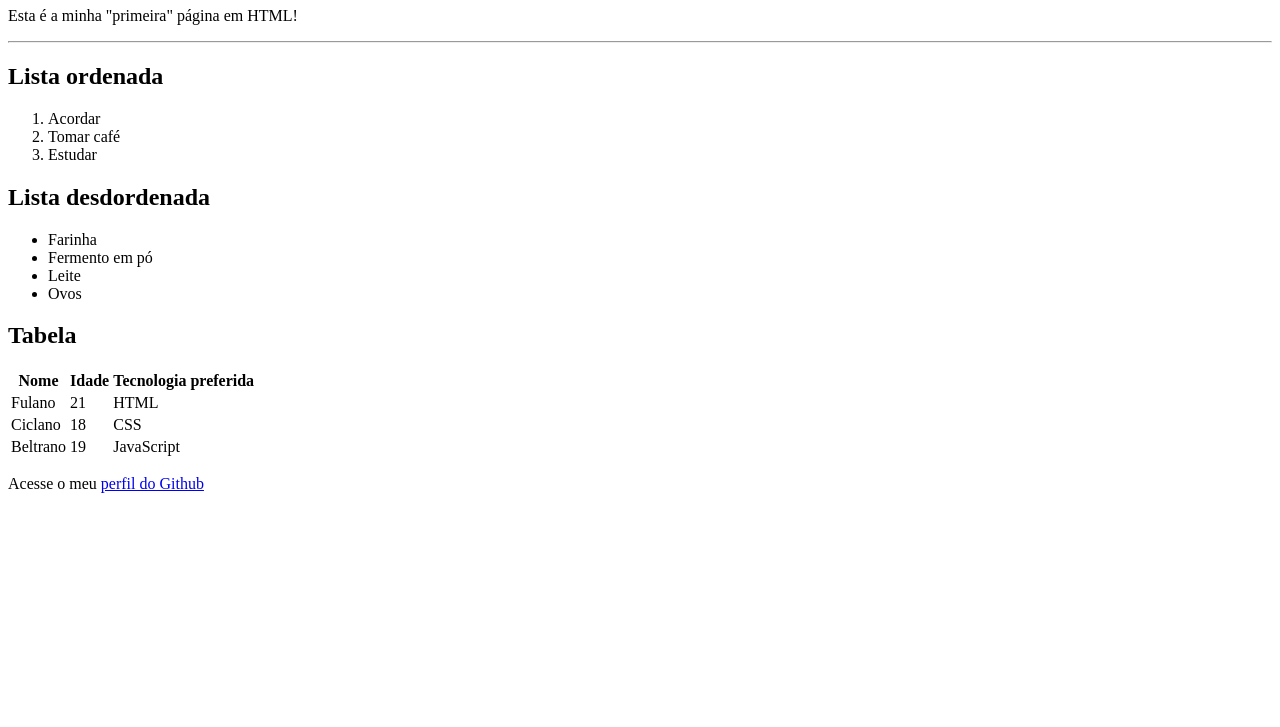
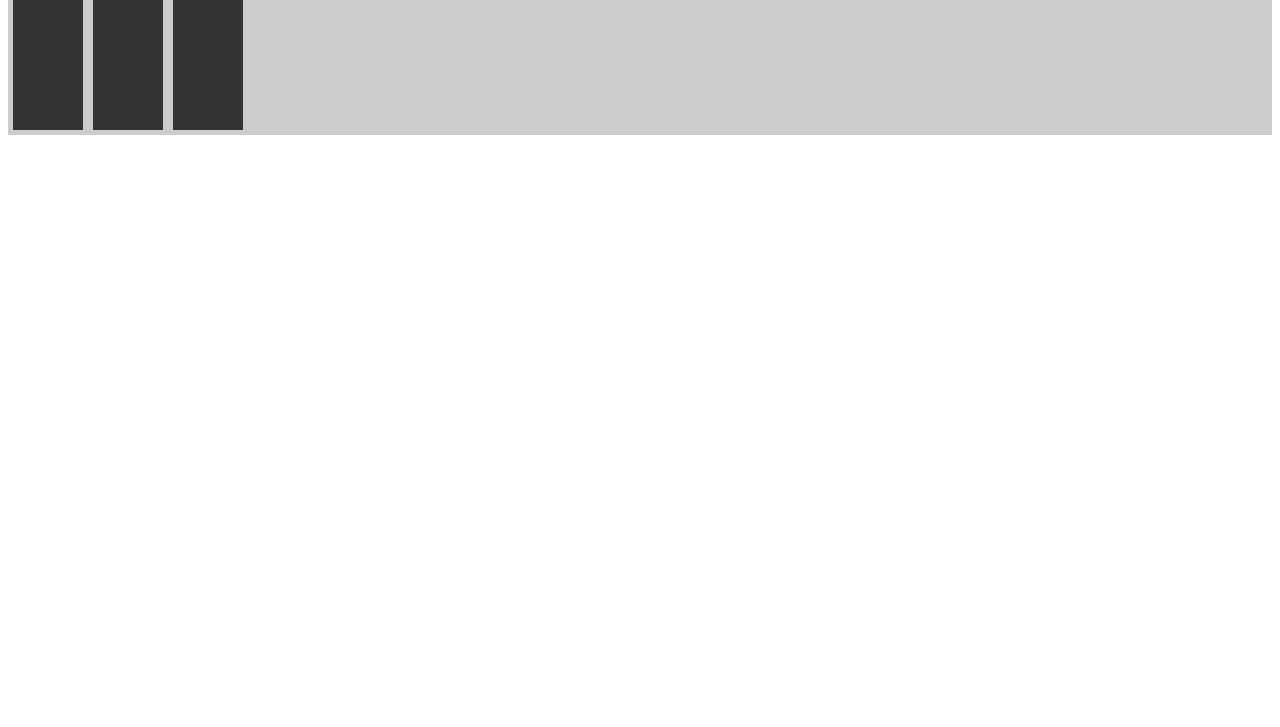
Before and after one commit to YoshimitsuUnesp/hello-world, a plain HTML site: page index.html in a window 1280 px wide. Shown: the part 73-800 px from the top of the page. Drawn offline with Linux system fonts and the light colour scheme.

Commit message:
Começando Curso Flex Box

```diff
--- /dev/null
+++ b/css/styles.css
@@ -0,0 +1,22 @@
+.container{
+    background-color: #ccc;
+    height: 200px;
+    display: flex;
+    flex-direction: row;
+    /* column | row-reverse | colum-reverse */
+
+    flex-wrap: nowrap;
+    /* wrap | wrap-reverse */
+
+    flex-flow: row wrap-reverse;
+
+    justify-content: flex-start;
+}
+
+.item{
+    background-color: #333;
+    color: #fff;
+    padding: 20px;
+    margin: 5px;
+    width: 30px;
+}
--- a/index.html
+++ b/index.html
@@ -1,71 +1,18 @@
 <!DOCTYPE html>
 <html lang="pt-br">
+  <head>
+    <meta charset="UTF-8" />
+    <meta http-equiv="X-UA-Compatible" content="IE=edge" />
+    <meta name="viewport" content="width=device-width, initial-scale=1.0" />
+    <title>Flexbox</title>
+    <link rel="stylesheet" href="css/styles.css" />
+  </head>
 
-<head>
-    <meta charset="UTF-8">
-    <title>Exercício 2</title>
-</head>
-
-<body>
-    <!-- <section> Section estava fazendo h1 ficar do mesmo tamanho que h2 -->
-    <!-- Exercício 2 ECCJR-->
-
-    <div>
-        <!-- Header e parágrafo -->
-        <h1>Exemplo de elementos em HTML</h1>
-        <p>Esta é a minha "primeira" página em HTML!</p>
-        <hr>
-    </div>
-
-    <div>
-        <!-- Listas ordenadas e desordenadas -->
-        <h2>Lista ordenada</h2>
-        <ol>
-            <li>Acordar</li>
-            <li>Tomar café</li>
-            <li>Estudar</li>
-        </ol>
-
-        <h2>Lista desdordenada</h2>
-        <ul>
-            <li>Farinha</li>
-            <li>Fermento em pó</li>
-            <li>Leite</li>
-            <li>Ovos</li>
-        </ul>
-    </div>
-
-    <div>
-        <!-- Tabela e hyperlink -->
-        <h2>Tabela</h2>
-        <table>
-            <thead>
-                <th>Nome</th>
-                <th>Idade</th>
-                <th>Tecnologia preferida</th>
-            </thead>
-            <tbody>
-                <tr>
-                    <td>Fulano</td>
-                    <td>21</td>
-                    <td>HTML</td>
-                </tr>
-                <tr>
-                    <td>Ciclano</td>
-                    <td>18</td>
-                    <td>CSS</td>
-                </tr>
-                <tr>
-                    <td>Beltrano</td>
-                    <td>19</td>
-                    <td>JavaScript</td>
-                </tr>
-            </tbody>
-        </table>
-
-        <p>Acesse o meu <a href="https://github.com/YoshimitsuUnesp">perfil do Github</a></p>
-    </div>
-    <!-- </section> -->
-</body>
-
+  <body>
+    <section class="container">
+      <article class="item" article-01>Article 01</article>
+      <article class="item" article-01>Article 02</article>
+      <article class="item" article-01>Article 03</article>
+    </section>
+  </body>
 </html>
```
